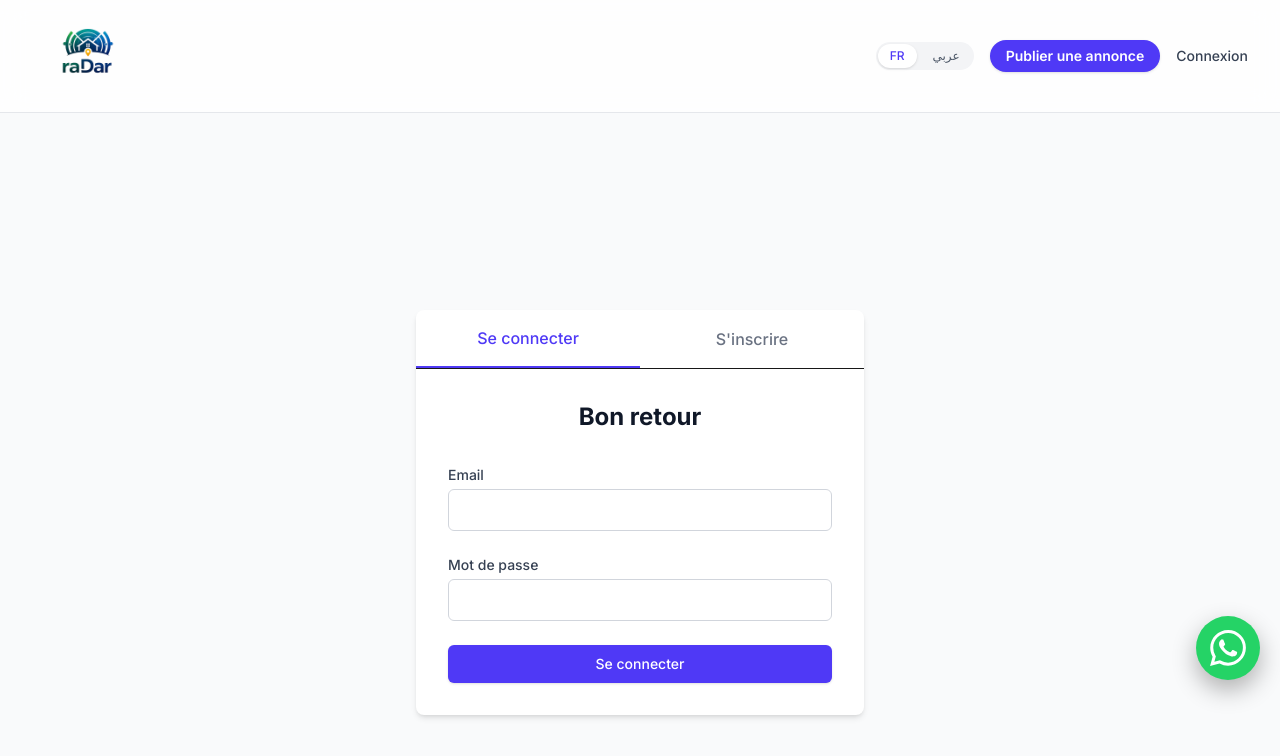
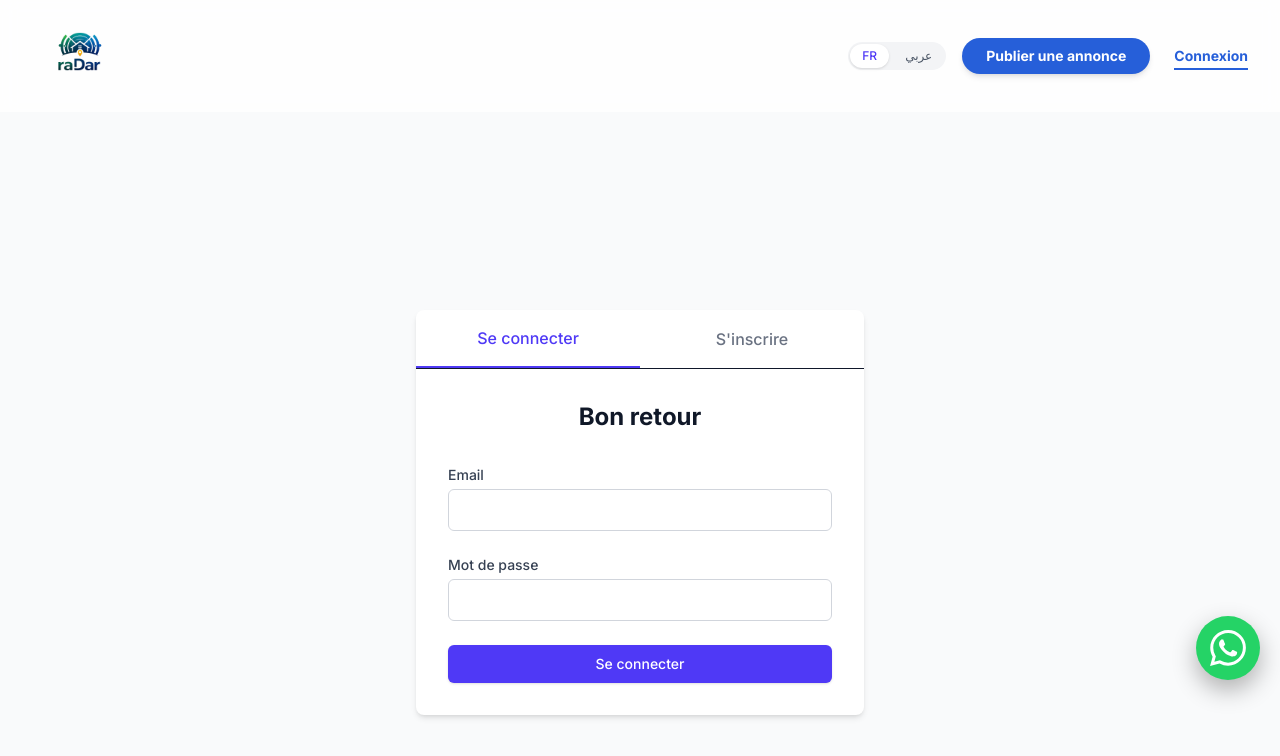
Before and after one commit to mouhamedenMohameda/seloger-mauritania, a Next.js app in the folder apps/web/: page /login in a window 1280 px wide. Shown: the top 756 px of the page. Built offline with nearby package versions, Linux system fonts and the light colour scheme; no server answers.

Commit message:
style: implement design system foundations and scroll-responsive navigation

```diff
--- a/apps/web/app/globals.css
+++ b/apps/web/app/globals.css
@@ -1,28 +1,104 @@
 @import "tailwindcss";
 
 :root {
-  --background: #ffffff;
-  --foreground: #171717;
+  /* Modern Palette - HSL for easy manipulation */
+  --primary: 221 70% 50%;
+  /* Electric Blue */
+  --primary-foreground: 210 40% 98%;
+
+  --secondary: 210 40% 96.1%;
+  --secondary-foreground: 222.2 47.4% 11.2%;
+
+  --accent: 262 83% 58%;
+  /* Modern Indigo/Purple */
+  --accent-foreground: 210 40% 98%;
+
+  --success: 142 70% 45%;
+  /* WhatsApp/Success Green */
+  --warning: 38 92% 50%;
+  --destructive: 0 84% 60%;
+
+  --background: 210 40% 98%;
+  /* Very light slate */
+  --foreground: 222.2 47.4% 11.2%;
+
+  --card: 0 0% 100%;
+  --card-foreground: 222.2 47.4% 11.2%;
+
+  --border: 214.3 31.8% 91.4%;
+  --input: 214.3 31.8% 91.4%;
+  --ring: 221 70% 50%;
+
+  /* Premium Shadows */
+  --shadow-sm: 0 1px 2px 0 rgb(0 0 0 / 0.05);
+  --shadow-md: 0 4px 6px -1px rgb(0 0 0 / 0.1), 0 2px 4px -2px rgb(0 0 0 / 0.1);
+  --shadow-lg: 0 10px 15px -3px rgb(0 0 0 / 0.1), 0 4px 6px -4px rgb(0 0 0 / 0.1);
+  --shadow-xl: 0 20px 25px -5px rgb(0 0 0 / 0.1), 10px 10px 10px -5px rgb(0 0 0 / 0.04);
+  --shadow-glass: 0 8px 32px 0 rgba(31, 38, 135, 0.07);
+
+  /* Animation Tokens */
+  --ease-out-expo: cubic-bezier(0.19, 1, 0.22, 1);
 }
 
 @theme inline {
-  --color-background: var(--background);
-  --color-foreground: var(--foreground);
-  --font-sans: var(--font-geist-sans);
-  --font-mono: var(--font-geist-mono);
+  --color-background: hsl(var(--background));
+  --color-foreground: hsl(var(--foreground));
+  --color-primary: hsl(var(--primary));
+  --color-accent: hsl(var(--accent));
+  --color-success: hsl(var(--success));
+  --shadow-glass: var(--shadow-glass);
 }
 
 @media (prefers-color-scheme: dark) {
   :root {
-    --background: #0a0a0a;
-    --foreground: #ededed;
+    --background: 222.2 84% 4.9%;
+    --foreground: 210 40% 98%;
+    --card: 222.2 84% 4.9%;
+    --border: 217.2 32.6% 17.5%;
   }
 }
 
 body {
-  background: var(--background);
-  color: var(--foreground);
-  font-family: Arial, Helvetica, sans-serif;
+  background-color: hsl(var(--background));
+  color: hsl(var(--foreground));
+  font-family: var(--font-inter), ui-sans-serif, system-ui, sans-serif;
+  -webkit-font-smoothing: antialiased;
+  -moz-osx-font-smoothing: grayscale;
+}
+
+/* Base Animations */
+@keyframes fade-in-up {
+  from {
+    opacity: 0;
+    transform: translateY(10px);
+  }
+
+  to {
+    opacity: 1;
+    transform: translateY(0);
+  }
+}
+
+@keyframes glass-shimmer {
+  0% {
+    transform: translateX(-100%);
+  }
+
+  100% {
+    transform: translateX(100%);
+  }
+}
+
+.animate-fade-in-up {
+  animation: fade-in-up 0.5s var(--ease-out-expo) forwards;
+}
+
+.glass-effect {
+  background: rgba(255, 255, 255, 0.7);
+  backdrop-filter: blur(12px);
+  -webkit-backdrop-filter: blur(12px);
+  border: 1px solid rgba(255, 255, 255, 0.3);
+  box-shadow: var(--shadow-glass);
 }
 
 /* Map marker styles */
@@ -102,7 +178,8 @@ body {
 .mobile-menu-wrapper {
   display: block;
   position: relative;
-  z-index: 50; /* Base z-index for the hamburger button */
+  z-index: 50;
+  /* Base z-index for the hamburger button */
 }
 
 @media (min-width: 768px) {
@@ -113,11 +190,13 @@ body {
 
 /* Ensure map container doesn't overlap mobile menu on mobile */
 @media (max-width: 767px) {
+
   /* Map should be below mobile menu - force low z-index */
   .maplibregl-map {
     z-index: 0 !important;
     position: relative !important;
-    isolation: isolate; /* Create stacking context to contain map elements */
+    isolation: isolate;
+    /* Create stacking context to contain map elements */
   }
 
   .maplibregl-canvas-container {
@@ -131,8 +210,8 @@ body {
 
   /* Mobile menu is now rendered via portal to body, so it's at root level */
   /* Ensure any menu overlay rendered via portal stays on top */
-  body > div[style*="zIndex: 9999"],
-  body > div[style*="z-index: 9999"] {
+  body>div[style*="zIndex: 9999"],
+  body>div[style*="z-index: 9999"] {
     z-index: 9999 !important;
     position: fixed !important;
   }
@@ -145,6 +224,7 @@ body {
   /* Mobile menu wrapper (just the button) */
   .mobile-menu-wrapper {
     position: relative;
-    z-index: 50; /* Same as NavBar */
+    z-index: 50;
+    /* Same as NavBar */
   }
 }
--- a/apps/web/components/BottomNav.tsx
+++ b/apps/web/components/BottomNav.tsx
@@ -60,17 +60,17 @@ export default function BottomNav({ activeTab, onTabChange }: BottomNavProps) {
                         <button
                             key={tab.id}
                             onClick={() => !tab.disabled && onTabChange(tab.id)}
-                            className={`flex flex-col items-center justify-center flex-1 h-full transition-colors ${isActive ? 'text-indigo-600' : 'text-gray-400'
-                                } ${tab.disabled ? 'opacity-50 cursor-not-allowed' : 'active:scale-95 transition-transform'}`}
+                            className={`flex flex-col items-center justify-center flex-1 h-full transition-all relative ${isActive ? 'text-primary' : 'text-gray-400'
+                                } ${tab.disabled ? 'opacity-30 cursor-not-allowed' : 'active:scale-95'}`}
                         >
-                            <div className={`${isActive ? 'scale-110' : 'scale-100'} transition-transform`}>
+                            <div className={`${isActive ? 'scale-110 -translate-y-1' : 'scale-100'} transition-all duration-300`}>
                                 {tab.icon}
                             </div>
-                            <span className="text-[10px] font-bold mt-1 uppercase tracking-wider">
+                            <span className={`text-[10px] font-bold mt-1 uppercase tracking-wider transition-all ${isActive ? 'opacity-100' : 'opacity-70'}`}>
                                 {tab.label}
                             </span>
                             {isActive && (
-                                <div className="absolute top-0 w-8 h-1 bg-indigo-600 rounded-b-full shadow-[0_0_8px_rgba(79,70,229,0.5)]" />
+                                <div className="absolute top-0 w-10 h-1 bg-primary rounded-b-full shadow-[0_2px_10px_rgba(var(--primary),0.5)] animate-fade-in-up" />
                             )}
                         </button>
                     );
--- a/apps/web/components/NavBar.tsx
+++ b/apps/web/components/NavBar.tsx
@@ -2,6 +2,7 @@ import Link from 'next/link'
 import Image from 'next/image'
 import { createClient } from '@/lib/supabase/server'
 import NavBarClient from './NavBarClient'
+import NavBarContainer from './NavBarContainer'
 
 export default async function NavBar() {
     let user = null
@@ -14,21 +15,21 @@ export default async function NavBar() {
     }
 
     return (
-        <nav className="fixed top-0 z-50 w-full bg-white/80 backdrop-blur-md border-b border-gray-200">
-            <div className="mx-auto flex h-24 md:h-28 max-w-7xl items-center justify-between px-4 sm:px-6 lg:px-8">
+        <NavBarContainer>
+            <div className="mx-auto flex h-full max-w-7xl items-center justify-between px-4 sm:px-6 lg:px-8">
                 <Link href="/" className="flex items-center gap-2">
                     <Image
                         src="/logo.png"
                         alt="raDar"
                         width={540}
                         height={180}
-                        className="h-16 sm:h-20 md:h-24 lg:h-28 w-auto object-contain"
+                        className="h-16 sm:h-20 md:h-22 lg:h-24 w-auto object-contain transition-all duration-500"
                         priority
                     />
                 </Link>
 
                 <NavBarClient user={user ? { id: user.id, email: user.email || '' } : null} />
             </div>
-        </nav>
+        </NavBarContainer>
     )
 }
--- a/apps/web/components/NavBarClient.tsx
+++ b/apps/web/components/NavBarClient.tsx
@@ -14,6 +14,18 @@ export default function NavBarClient({ user }: NavBarClientProps) {
     const { t } = useLanguage();
     const pathname = usePathname();
 
+    const NavLink = ({ href, children, active }: { href: string; children: React.ReactNode; active: boolean }) => (
+        <Link
+            href={href}
+            className={`text-sm font-bold transition-all hover:text-primary relative py-1 group ${active ? 'text-primary' : 'text-gray-500'
+                }`}
+        >
+            {children}
+            <span className={`absolute bottom-0 left-0 w-full h-0.5 bg-primary transition-all duration-300 origin-left ${active ? 'scale-x-100' : 'scale-x-0 group-hover:scale-x-50'
+                }`} />
+        </Link>
+    );
+
     return (
         <div className="flex items-center gap-3 md:gap-4">
             {/* Language Switcher (Hidden on mobile, included in MobileMenu) */}
@@ -22,29 +34,21 @@ export default function NavBarClient({ user }: NavBarClientProps) {
             </div>
 
             {/* Desktop Menu */}
-            <div className="hidden md:flex items-center gap-4">
+            <div className="hidden md:flex items-center gap-6">
                 <Link
                     href="/post"
-                    className="rounded-full bg-indigo-600 px-4 py-1.5 text-sm font-semibold text-white shadow-sm hover:bg-indigo-500 transition-colors"
+                    className="rounded-full bg-primary px-6 py-2 text-sm font-bold text-white shadow-md hover:bg-primary/90 hover:scale-105 transition-all active:scale-95"
                 >
                     {t('postAd')}
                 </Link>
                 {user ? (
-                    <>
-                        <Link href="/favorites" className="text-sm font-medium text-gray-700 hover:text-gray-900">
-                            {t('favorites') || 'Favoris'}
-                        </Link>
-                        <Link href="/my-listings" className="text-sm font-medium text-gray-700 hover:text-gray-900">
-                            {t('myListings')}
-                        </Link>
-                        <Link href="/account" className="text-sm font-medium text-gray-700 hover:text-gray-900">
-                            {t('account')}
-                        </Link>
-                    </>
+                    <div className="flex items-center gap-6">
+                        <NavLink href="/favorites" active={pathname === '/favorites'}>{t('favorites') || 'Favoris'}</NavLink>
+                        <NavLink href="/my-listings" active={pathname === '/my-listings'}>{t('myListings')}</NavLink>
+                        <NavLink href="/account" active={pathname === '/account'}>{t('account')}</NavLink>
+                    </div>
                 ) : (
-                    <Link href="/login" className="text-sm font-medium text-gray-700 hover:text-gray-900">
-                        {t('login')}
-                    </Link>
+                    <NavLink href="/login" active={pathname === '/login'}>{t('login')}</NavLink>
                 )}
             </div>
 
--- /dev/null
+++ b/apps/web/components/NavBarContainer.tsx
@@ -0,0 +1,31 @@
+'use client';
+
+import React, { useState, useEffect } from 'react';
+
+interface NavBarContainerProps {
+    children: React.ReactNode;
+}
+
+export default function NavBarContainer({ children }: NavBarContainerProps) {
+    const [scrolled, setScrolled] = useState(false);
+
+    useEffect(() => {
+        const handleScroll = () => {
+            setScrolled(window.scrollY > 10);
+        };
+
+        window.addEventListener('scroll', handleScroll, { passive: true });
+        return () => window.removeEventListener('scroll', handleScroll);
+    }, []);
+
+    return (
+        <nav
+            className={`fixed top-0 z-50 w-full transition-all duration-500 ease-out-expo ${scrolled
+                    ? 'h-20 bg-white/95 backdrop-blur-md shadow-md border-b border-gray-200/50'
+                    : 'h-24 md:h-28 bg-white/80 backdrop-blur-sm border-b border-transparent'
+                }`}
+        >
+            {children}
+        </nav>
+    );
+}
```
